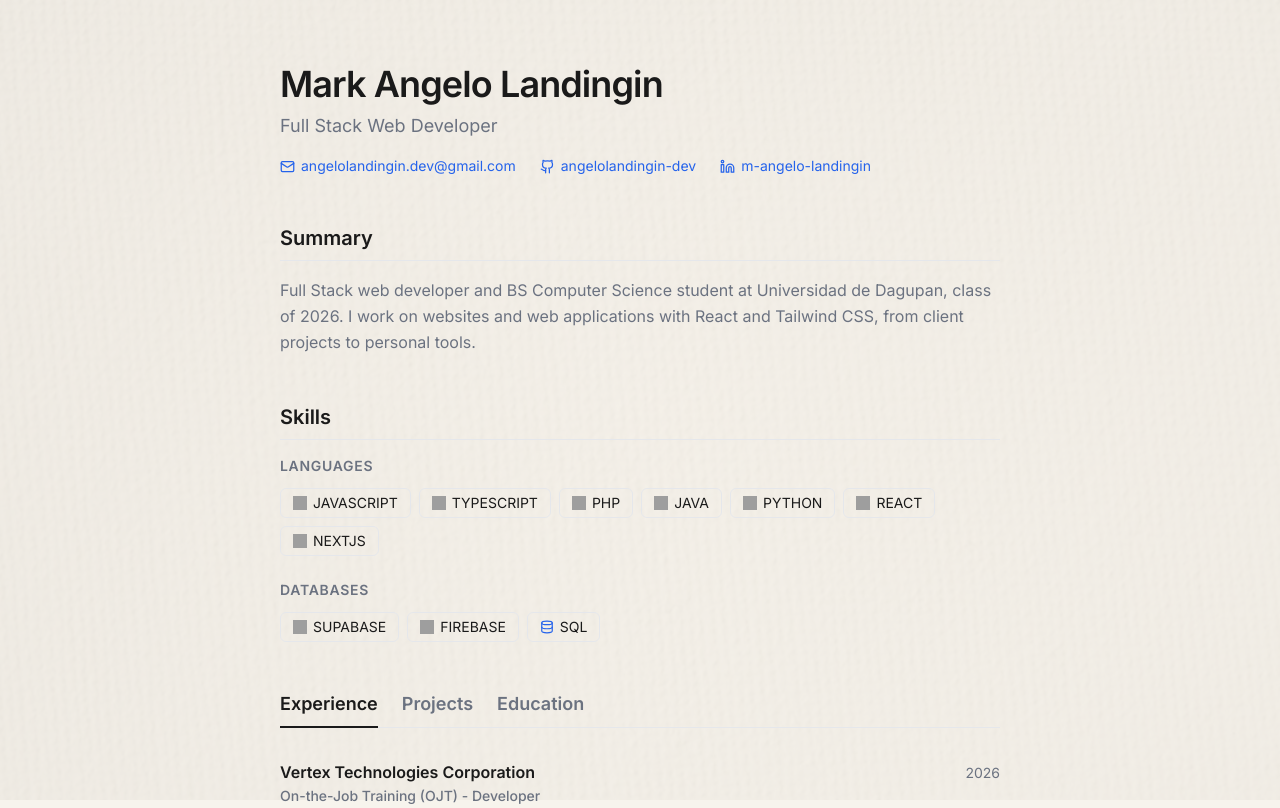
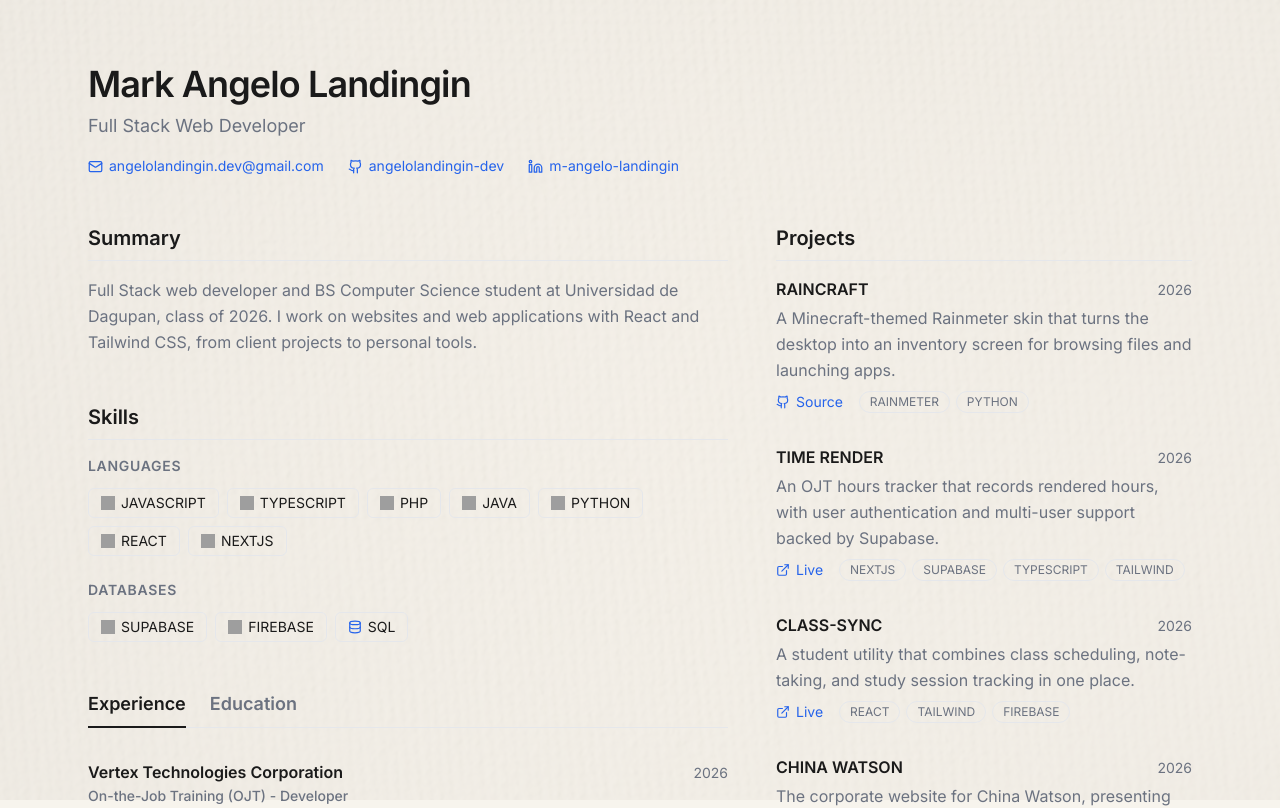
Before and after one commit to angelolandingin-dev/IvonneDev, a React (Vite) app: page / in a window 1280 px wide. Shown: the top 808 px of the page. Built offline with nearby package versions, Linux system fonts and the light colour scheme; grey boxes are pictures that could not be loaded.

Commit message:
feat(portfolio): move projects to a right-hand column

```diff
--- a/src/App.tsx
+++ b/src/App.tsx
@@ -102,7 +102,6 @@ const CONTACT = {
 
 const TABS = [
   { id: "experience", label: "Experience" },
-  { id: "projects", label: "Projects" },
   { id: "education", label: "Education" }
 ] as const;
 
@@ -147,7 +146,7 @@ export default function App() {
 
   return (
     <div className="min-h-screen bg-transparent text-cv-text font-sans">
-      <div className="max-w-3xl mx-auto px-6 py-16">
+      <div className="max-w-6xl mx-auto px-6 py-16">
         {/* Header */}
         <header className="mb-12">
           <div>
@@ -177,6 +176,8 @@ export default function App() {
           </div>
         </header>
 
+        <div className="mt-12 grid gap-12 lg:grid-cols-[minmax(0,1fr)_minmax(0,26rem)]">
+          <div>
             <main className="space-y-12">
               {/* Summary */}
               <section aria-labelledby="summary-heading">
@@ -220,7 +221,7 @@ export default function App() {
                 </div>
               </section>
 
-          {/* Tabs: Projects | Experience | Education */}
+              {/* Tabs: Experience | Education */}
               <div>
                 <div
                   role="tablist"
@@ -246,50 +247,6 @@ export default function App() {
                     </button>
                   ))}
                 </div>
-
-            {activeTab === "projects" && (
-              <div role="tabpanel" id="panel-projects" aria-labelledby="tab-projects">
-                <ul className="space-y-8">
-                  {PROJECTS.map((project) => (
-                    <li key={project.id}>
-                      <div className="flex flex-wrap items-baseline justify-between gap-x-4 gap-y-1">
-                        <h3 className="font-semibold">{project.title}</h3>
-                        <span className="text-sm text-cv-muted">{project.year}</span>
-                      </div>
-                      <p className="mt-1 leading-relaxed text-cv-muted">{project.description}</p>
-                      <div className="mt-2 flex flex-wrap items-center gap-x-4 gap-y-1.5 text-sm">
-                        {project.link &&
-                          (project.link.includes("github.com") ? (
-                            <ContactLink
-                              href={project.link}
-                              label="Source"
-                              icon={<Github size={14} />}
-                              external
-                            />
-                          ) : (
-                            <ContactLink
-                              href={project.link}
-                              label="Live"
-                              icon={<ExternalLink size={14} />}
-                              external
-                            />
-                          ))}
-                        <span className="flex flex-wrap gap-1.5">
-                          {project.tags.map((tag) => (
-                            <span
-                              key={tag}
-                              className="rounded-full border border-cv-border px-2.5 py-0.5 text-xs text-cv-muted"
-                            >
-                              {tag}
-                            </span>
-                          ))}
-                        </span>
-                      </div>
-                    </li>
-                  ))}
-                </ul>
-              </div>
-            )}
 
                 {activeTab === "experience" && (
                   <div role="tabpanel" id="panel-experience" aria-labelledby="tab-experience">
@@ -343,6 +300,7 @@ export default function App() {
                   </div>
                 )}
               </div>
+            </main>
 
             {/* Contact */}
             <section aria-labelledby="contact-heading">
@@ -367,7 +325,52 @@ export default function App() {
                 />
               </div>
             </section>
-        </main>
+          </div>
+
+          {/* Projects — right column */}
+          <aside className="lg:sticky lg:top-8 self-start">
+            <SectionHeading id="projects-heading">Projects</SectionHeading>
+            <ul className="space-y-8">
+              {PROJECTS.map((project) => (
+                <li key={project.id}>
+                  <div className="flex flex-wrap items-baseline justify-between gap-x-4 gap-y-1">
+                    <h3 className="font-semibold">{project.title}</h3>
+                    <span className="text-sm text-cv-muted">{project.year}</span>
+                  </div>
+                  <p className="mt-1 leading-relaxed text-cv-muted">{project.description}</p>
+                  <div className="mt-2 flex flex-wrap items-center gap-x-4 gap-y-1.5 text-sm">
+                    {project.link &&
+                      (project.link.includes("github.com") ? (
+                        <ContactLink
+                          href={project.link}
+                          label="Source"
+                          icon={<Github size={14} />}
+                          external
+                        />
+                      ) : (
+                        <ContactLink
+                          href={project.link}
+                          label="Live"
+                          icon={<ExternalLink size={14} />}
+                          external
+                        />
+                      ))}
+                    <span className="flex flex-wrap gap-1.5">
+                      {project.tags.map((tag) => (
+                        <span
+                          key={tag}
+                          className="rounded-full border border-cv-border px-2.5 py-0.5 text-xs text-cv-muted"
+                        >
+                          {tag}
+                        </span>
+                      ))}
+                    </span>
+                  </div>
+                </li>
+              ))}
+            </ul>
+          </aside>
+        </div>
 
         {/* Footer */}
         <footer className="mt-16 pt-8 border-t border-cv-border text-sm text-cv-muted">
```
Lines whose indentation alone changed are shown as unchanged.
